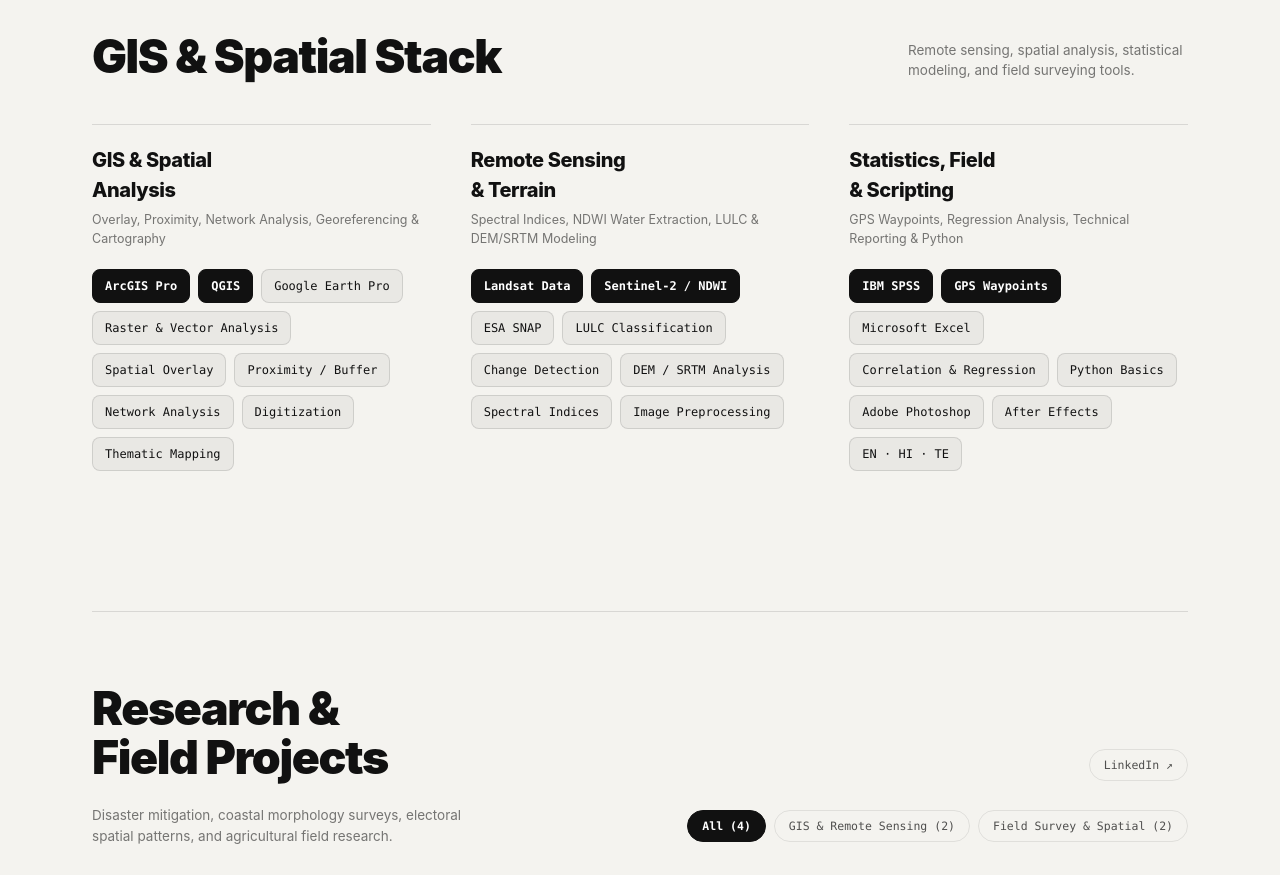
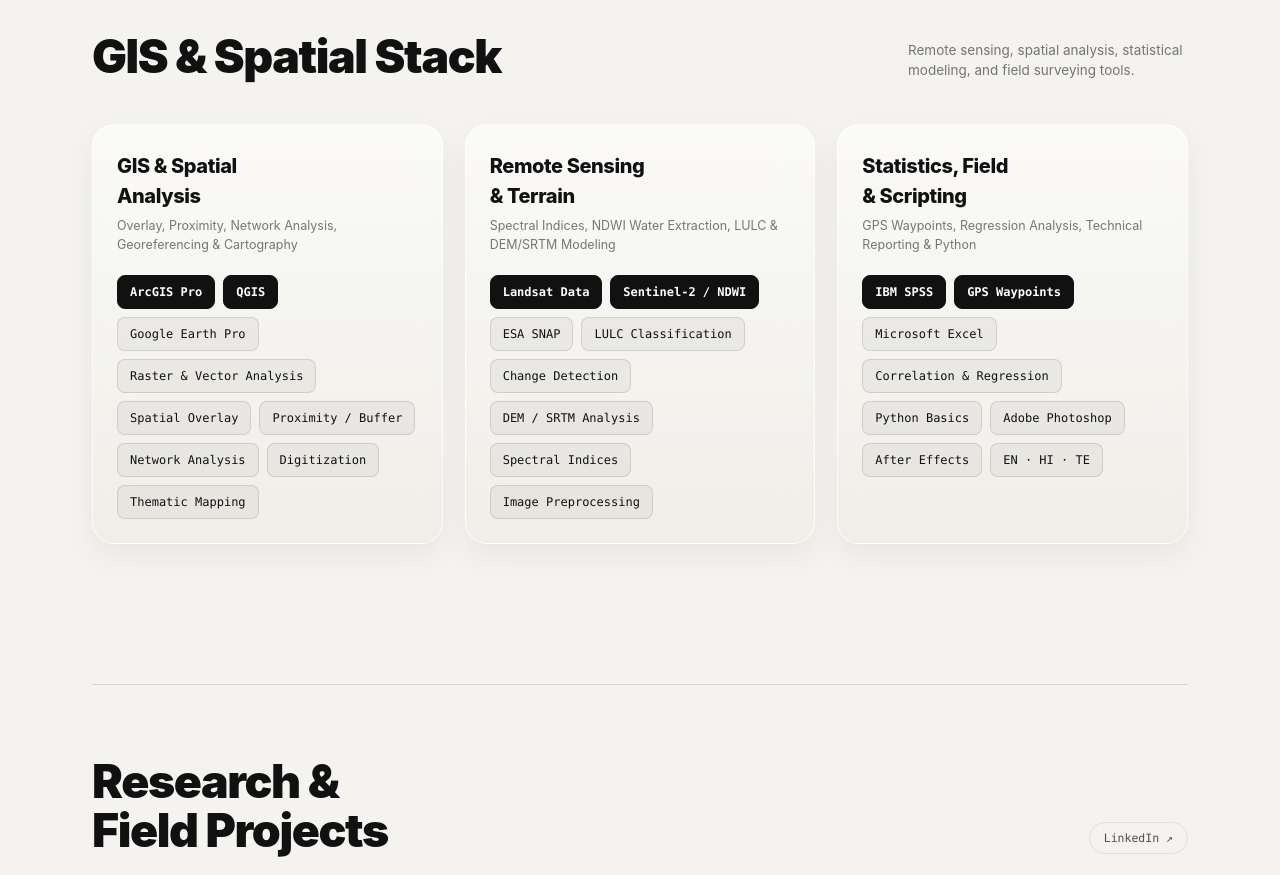
Before and after one commit to prassuspam/Portfolio-varaprasad, a plain HTML site: page index.html in a window 1280 px wide. Shown: the part 980-1855 px from the top of the page. Drawn offline with Linux system fonts and the light colour scheme.

Commit message:
Style GIS spatial stack as interactive frosted glass cards

```diff
--- a/index.html
+++ b/index.html
@@ -535,12 +535,29 @@
       max-width: 280px;
     }
 
-    .grid-3 { display: grid; grid-template-columns: repeat(3, 1fr); gap: 40px; }
+    .grid-3 { display: grid; grid-template-columns: repeat(3, 1fr); gap: 22px; align-items: stretch; }
     @media (max-width: 820px) { .grid-3 { grid-template-columns: 1fr; } }
 
+    /* Matching frosted-glass cards for every GIS & spatial stack category */
     .stack-col {
-      border-top: 1px solid var(--border);
-      padding-top: 20px;
+      position: relative;
+      min-height: 100%;
+      padding: 26px 24px 24px;
+      border: 1px solid var(--glass-border);
+      border-radius: 22px;
+      background: var(--glass-front);
+      box-shadow: 0 12px 30px rgba(0, 0, 0, 0.055), inset 0 1px 0 rgba(255, 255, 255, 0.38);
+      -webkit-backdrop-filter: blur(16px) saturate(135%);
+      backdrop-filter: blur(16px) saturate(135%);
+      transition: transform 0.35s cubic-bezier(0.22, 1, 0.36, 1),
+                  box-shadow 0.35s ease, border-color 0.35s ease,
+                  background 0.35s ease;
+    }
+    .stack-col:hover,
+    .stack-col:focus-within {
+      transform: translateY(-7px);
+      border-color: var(--border-strong);
+      box-shadow: 0 22px 42px rgba(0, 0, 0, 0.12), inset 0 1px 0 rgba(255, 255, 255, 0.5);
     }
     .stack-col h3 { font-size: 20px; font-weight: 800; letter-spacing: -0.02em; }
     .stack-col .sub { font-size: 12.5px; color: var(--muted); margin: 6px 0 20px; }
@@ -551,7 +568,8 @@
       border-radius: 8px;
       border: 1px solid var(--border);
       background: var(--pill-bg);
-      transition: transform 0.15s ease, background-color 0.15s ease;
+      transition: transform 0.2s ease, background-color 0.2s ease,
+                  border-color 0.2s ease, box-shadow 0.2s ease;
     }
     .tag.filled {
       background: var(--btn-bg);
@@ -559,7 +577,15 @@
       border-color: var(--btn-bg);
       font-weight: 600;
     }
-    .tag:hover { transform: translateY(-2px); }
+    .tag:hover {
+      transform: translateY(-3px);
+      border-color: var(--border-strong);
+      box-shadow: 0 5px 12px rgba(0, 0, 0, 0.08);
+    }
+    @media (prefers-reduced-motion: reduce) {
+      .stack-col, .tag { transition: none; }
+      .stack-col:hover, .stack-col:focus-within, .tag:hover { transform: none; }
+    }
 
     /* =========================================================
        STAGE 4: FEATURED GIS PROJECTS — 3D GLASS FOLDERS
```
